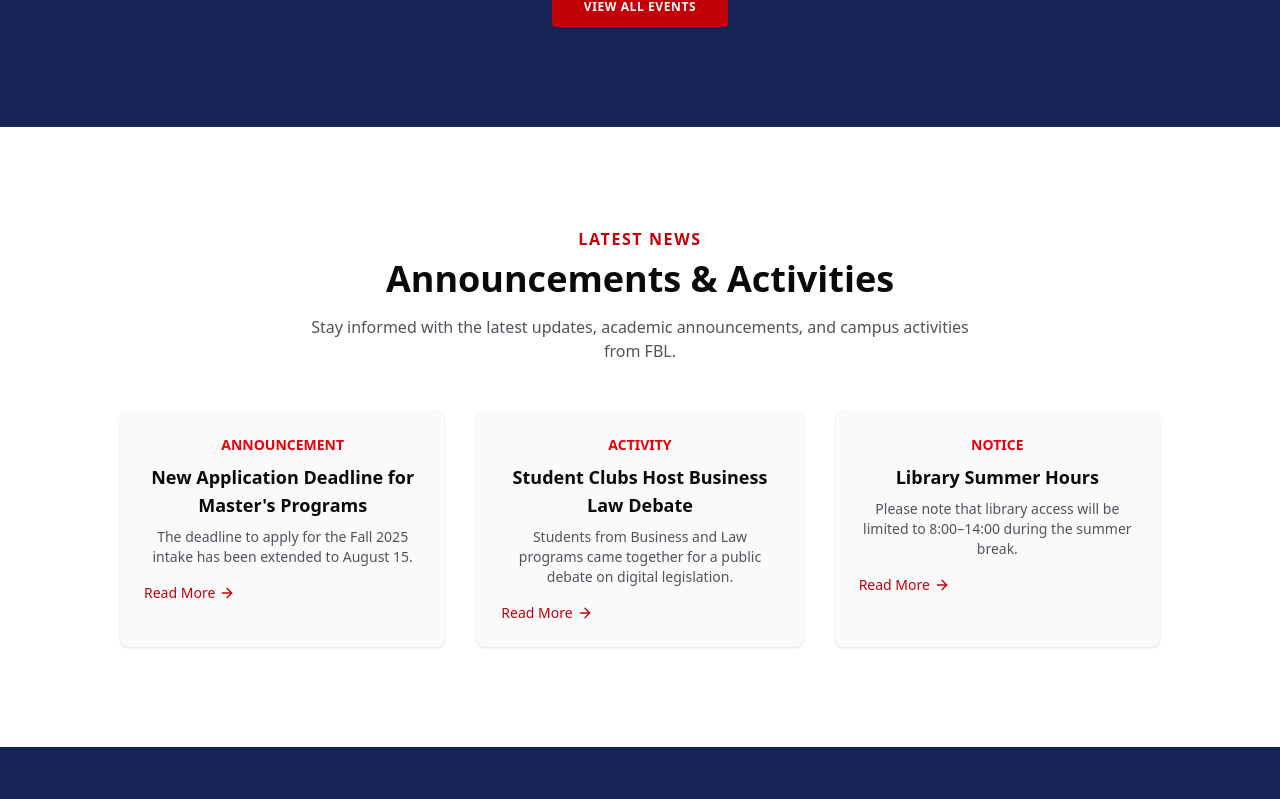
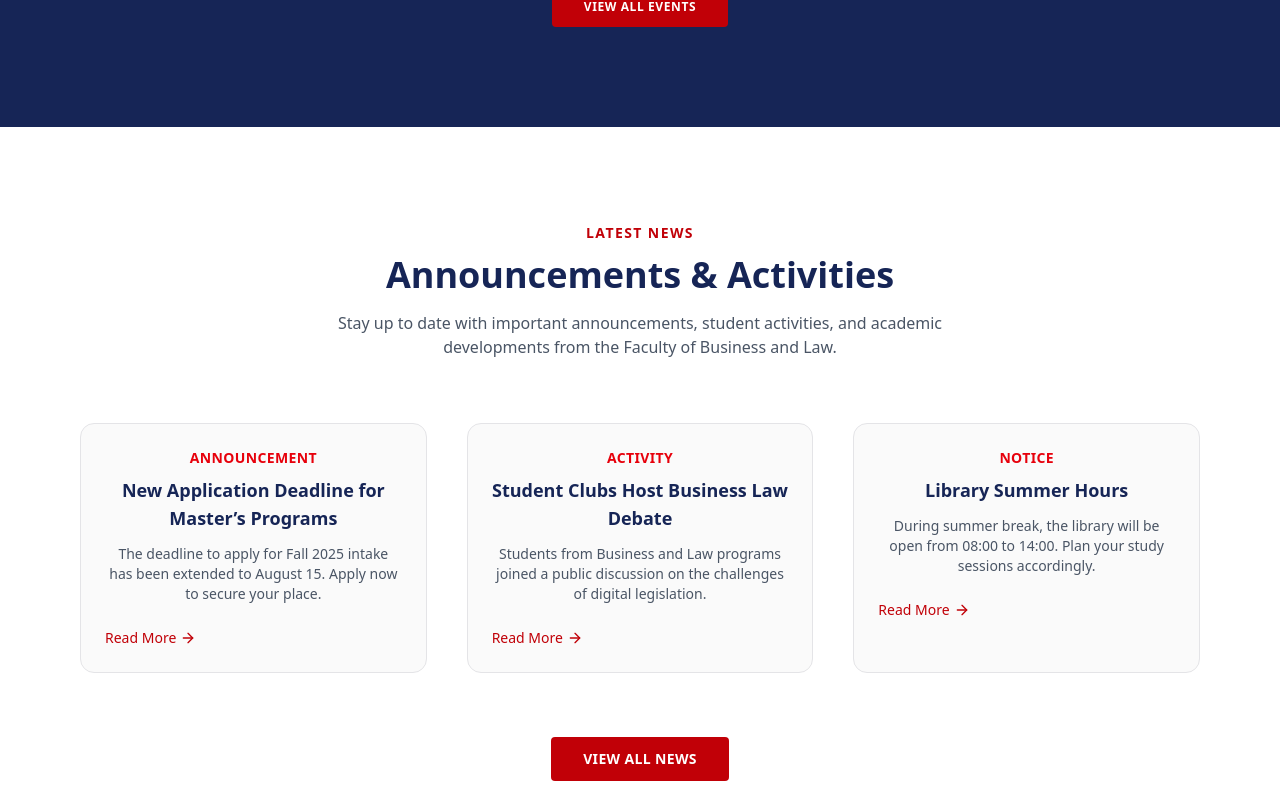
Before and after one commit to ecerri22/fbl-website, a Next.js app: page / in a window 1280 px wide. Shown: the part 2940-3739 px from the top of the page. Built offline with nearby package versions, Linux system fonts and the light colour scheme.

Commit message:
fixed news

```diff
--- a/src/app/page.tsx
+++ b/src/app/page.tsx
@@ -256,53 +256,69 @@ export default function Home() {
       </section>
 
       {/* NEWS SECTION */}
-      <section className="flex flex-col md:flex-row gap-12 px-30 py-25 items-center">
+      <section className="bg-white py-24 px-6 md:px-20 text-blue-950">
         <div className="max-w-6xl mx-auto text-center">
-          <h6 className="text-md font-semibold text-red-700 uppercase tracking-widest mb-2">Latest News</h6>
-          <h2 className="text-3xl md:text-4xl font-bold mb-4">Announcements & Activities</h2>
-          <p className="text-zinc-600 mb-12 max-w-2xl mx-auto">
-            Stay informed with the latest updates, academic announcements, and campus activities from FBL.
+          <h6 className="text-sm font-semibold text-red-700 uppercase tracking-widest mb-3">Latest News</h6>
+          <h2 className="text-4xl font-bold mb-4">Announcements & Activities</h2>
+          <p className="text-gray-600 mb-16 max-w-2xl mx-auto">
+            Stay up to date with important announcements, student activities, and academic developments from the Faculty of Business and Law.
           </p>
 
-          <div className="grid grid-cols-1 md:grid-cols-3 gap-8">
-            {/* News Card 1 */}
-            <div className="bg-zinc-50 p-6 rounded-md shadow hover:shadow-lg transition hover:-translate-y-1">
-              <p className="text-sm text-red-600 font-semibold uppercase mb-2">Announcement</p>
-              <h3 className="text-lg font-semibold mb-2">New Application Deadline for Master's Programs</h3>
-              <p className="text-sm text-zinc-600 mb-4">
-                The deadline to apply for the Fall 2025 intake has been extended to August 15.
+          <div className="grid grid-cols-1 md:grid-cols-3 gap-10">
+            {/* Card 1 */}
+            <div className="bg-zinc-50 hover:bg-white border border-zinc-200 rounded-xl p-6 transition hover:shadow-xl group">
+              <div className="mb-2 text-sm font-semibold text-red-600 uppercase tracking-wide">Announcement</div>
+              <h3 className="text-lg font-semibold group-hover:text-blue-900 transition mb-3">
+                New Application Deadline for Master’s Programs
+              </h3>
+              <p className="text-sm text-gray-600 mb-6">
+                The deadline to apply for Fall 2025 intake has been extended to August 15. Apply now to secure your place.
               </p>
-              <div className="text-sm text-red-700 font-medium hover:underline cursor-pointer flex items-center gap-1">
+              <div className="text-sm text-red-700 font-medium hover:underline flex items-center gap-1 cursor-pointer">
                 Read More <ArrowRight className="w-4 h-4" />
               </div>
             </div>
 
-            {/* News Card 2 */}
-            <div className="bg-zinc-50 p-6 rounded-md shadow hover:shadow-lg transition hover:-translate-y-1">
-              <p className="text-sm text-red-600 font-semibold uppercase mb-2">Activity</p>
-              <h3 className="text-lg font-semibold mb-2">Student Clubs Host Business Law Debate</h3>
-              <p className="text-sm text-zinc-600 mb-4">
-                Students from Business and Law programs came together for a public debate on digital legislation.
+            {/* Card 2 */}
+            <div className="bg-zinc-50 hover:bg-white border border-zinc-200 rounded-xl p-6 transition hover:shadow-xl group">
+              <div className="mb-2 text-sm font-semibold text-red-600 uppercase tracking-wide">Activity</div>
+              <h3 className="text-lg font-semibold group-hover:text-blue-900 transition mb-3">
+                Student Clubs Host Business Law Debate
+              </h3>
+              <p className="text-sm text-gray-600 mb-6">
+                Students from Business and Law programs joined a public discussion on the challenges of digital legislation.
               </p>
-              <div className="text-sm text-red-700 font-medium hover:underline cursor-pointer flex items-center gap-1">
+              <div className="text-sm text-red-700 font-medium hover:underline flex items-center gap-1 cursor-pointer">
                 Read More <ArrowRight className="w-4 h-4" />
               </div>
             </div>
 
-            {/* News Card 3 */}
-            <div className="bg-zinc-50 p-6 rounded-md shadow hover:shadow-lg transition hover:-translate-y-1">
-              <p className="text-sm text-red-600 font-semibold uppercase mb-2">Notice</p>
-              <h3 className="text-lg font-semibold mb-2">Library Summer Hours</h3>
-              <p className="text-sm text-zinc-600 mb-4">
-                Please note that library access will be limited to 8:00–14:00 during the summer break.
+            {/* Card 3 */}
+            <div className="bg-zinc-50 hover:bg-white border border-zinc-200 rounded-xl p-6 transition hover:shadow-xl group">
+              <div className="mb-2 text-sm font-semibold text-red-600 uppercase tracking-wide">Notice</div>
+              <h3 className="text-lg font-semibold group-hover:text-blue-900 transition mb-3">
+                Library Summer Hours
+              </h3>
+              <p className="text-sm text-gray-600 mb-6">
+                During summer break, the library will be open from 08:00 to 14:00. Plan your study sessions accordingly.
               </p>
-              <div className="text-sm text-red-700 font-medium hover:underline cursor-pointer flex items-center gap-1">
+              <div className="text-sm text-red-700 font-medium hover:underline flex items-center gap-1 cursor-pointer">
                 Read More <ArrowRight className="w-4 h-4" />
               </div>
             </div>
           </div>
+
+          {/* View All Button */}
+          <div className="mt-16">
+            <Link href="/news" passHref>
+              <button className="bg-red-700 hover:bg-red-800 transition text-white font-semibold text-sm uppercase px-8 py-3 tracking-wide rounded">
+                View All News
+              </button>
+            </Link>
+          </div>
         </div>
       </section>
+
 
     </main>
   );
```
